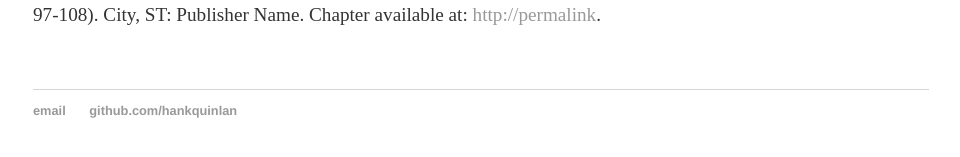
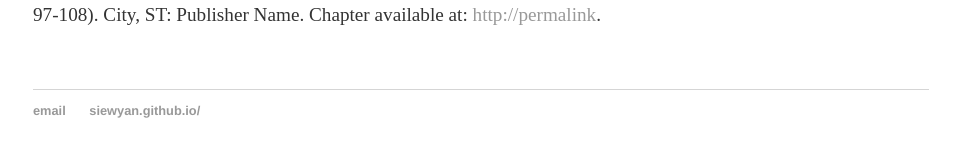
Before and after one commit to SiewYan/SiewYan.github.io, a Jekyll site: the page built from cv/index.html, in a window 1280 px wide. Shown: the part 427-584 px from the top of the page, without its empty margins (159-1119 px from the left). Built offline with Jekyll 4.4.1, drawn with Linux system fonts in a browser that asks for light colours.

Commit message:
Update default.html

```diff
--- a/_layouts/default.html
+++ b/_layouts/default.html
@@ -25,8 +25,8 @@
 
   <footer>
    <ul>
-   <li><a href="mailto:hankquinlanhub@gmail.com">email</a></li>
-   <li><a href="https://github.com/hankquinlan">github.com/hankquinlan</a></li>
+   <li><a href="mailto:siew.yan.hoh@cern.ch">email</a></li>
+   <li><a href="https://siewyan.github.io/">siewyan.github.io/</a></li>
    </ul>
   </footer>
   </body>
```
